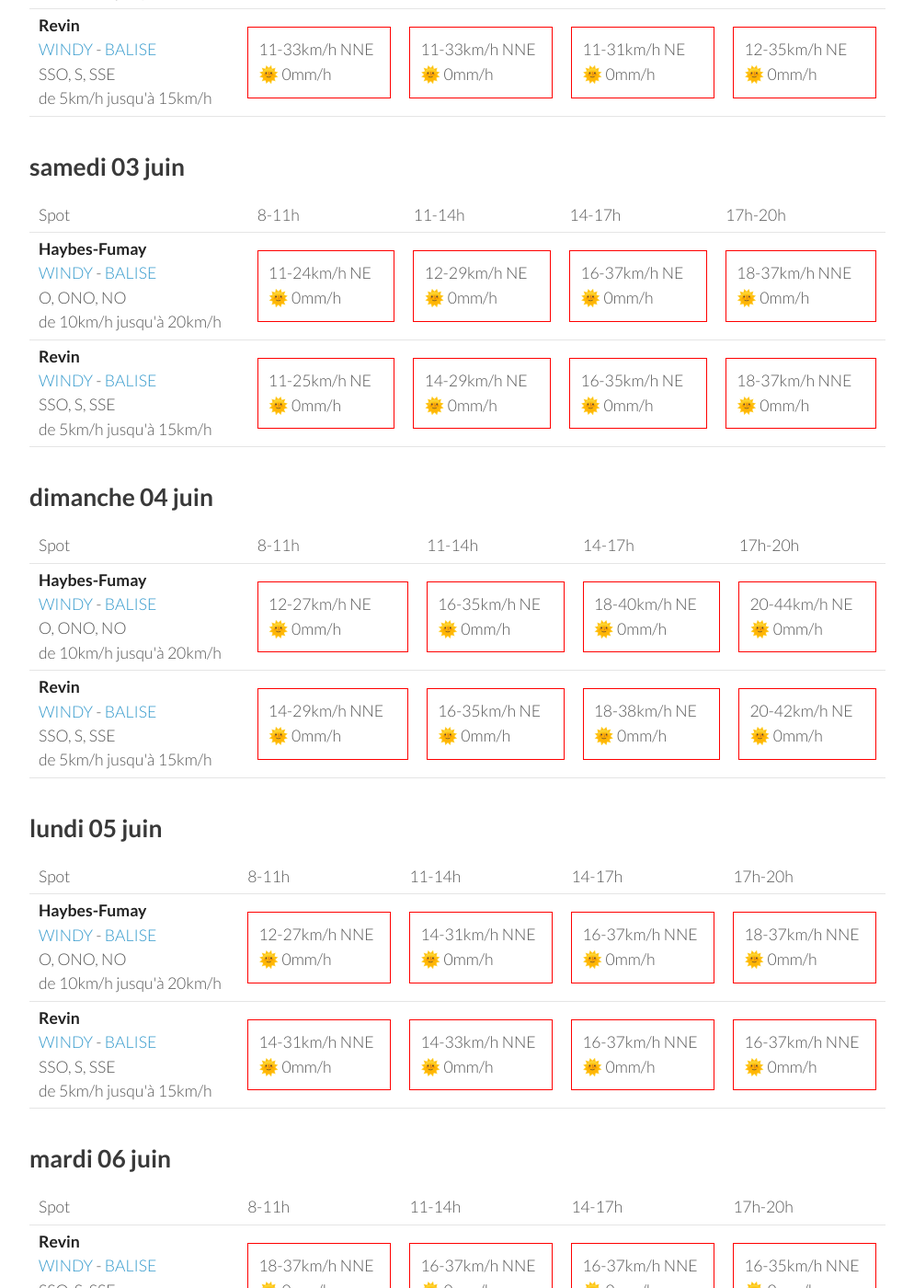
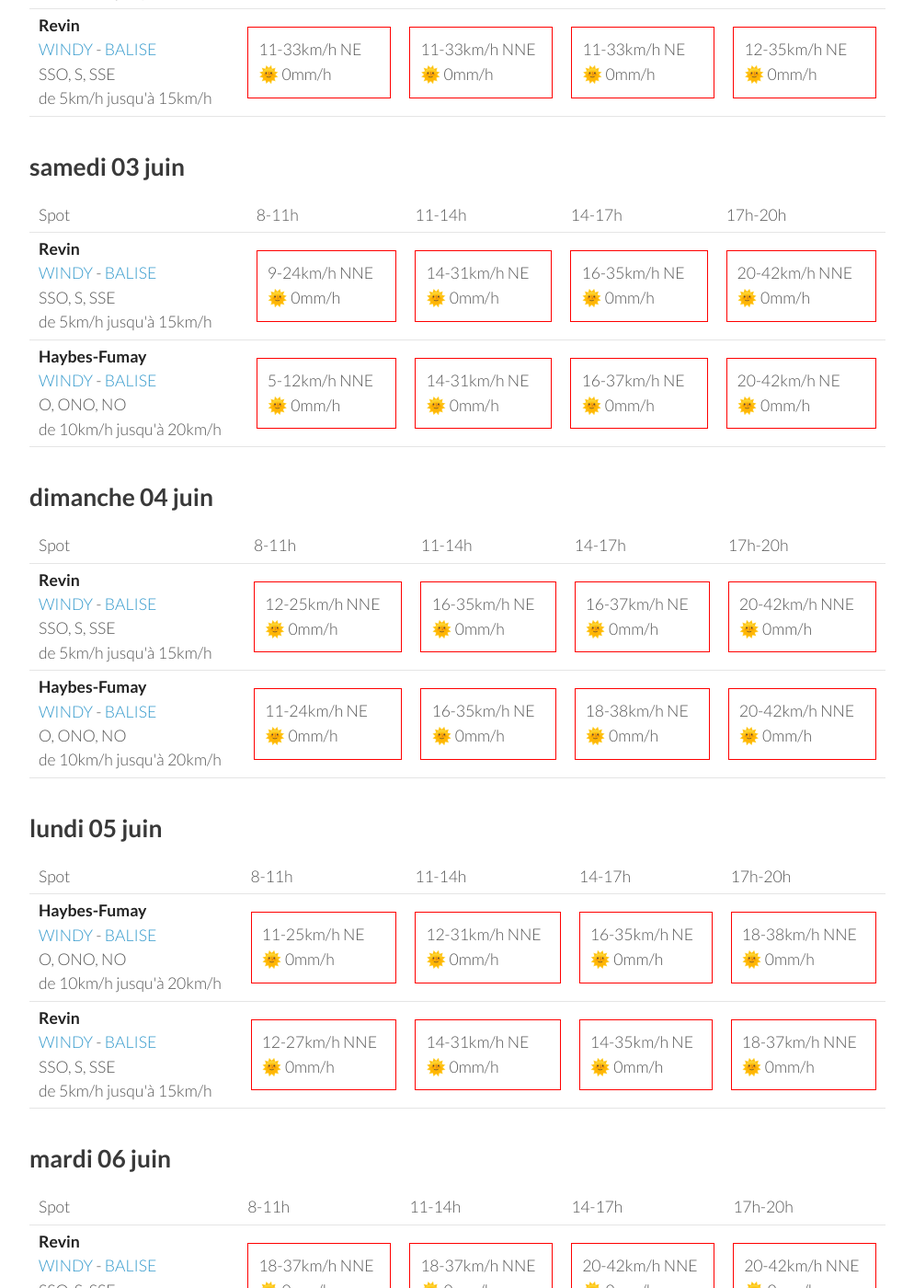
Before and after one commit to parapente-dans-le-nord/parapente-dans-le-nord.github.io, a Jekyll site: the page built from ardennes.markdown, in a window 1280 px wide and 1400 px high, scrolled down 833 px. Shown: the whole window at 92% size, without its empty margins (26-1020 px from the left). Built offline with Jekyll 4.4.1, drawn with Linux system fonts in a browser that asks for light colours; some of the changed text lies outside the part shown.

Commit message:
update index.markdown

```diff
--- a/ardennes.markdown
+++ b/ardennes.markdown
@@ -22,21 +22,21 @@ page mise à jour le jeudi 01 juin 17:10
       <td>17h-20h</td>
     </tr>
 <tr>
+        <td><strong>Revin</strong><br><a href="https://windy.com/49.948/4.625?49.543,4.625,8">WINDY</a> - <span class=""><a href="http://www.balisemeteo.com/balise.php?idBalise=5019">BALISE</a> </span><br> <span class="vent-favorable">SSO, S, SSE</span><br><span class="force-vent">de 5km/h jusqu'à 15km/h</span> </td>
+
+            <td><div class="not-flyable"><p>0-0km/h NA</p><p>🌧️ 0mm/h</p></div></td>
+            <td><div class="not-flyable"><p>0-0km/h NA</p><p>🌧️ 0mm/h</p></div></td>
+            <td><div class="not-flyable"><p>0-0km/h NA</p><p>🌧️ 0mm/h</p></div></td>
+            <td><div class="not-flyable"><p>14-37km/h NNE</p><p>🌞 0mm/h</p></div></td>
+
+    </tr>
+<tr>
         <td><strong>Haybes-Fumay</strong><br><a href="https://windy.com/49.998/4.715?49.913,4.738,10">WINDY</a> - <span class=""><a href="http://www.balisemeteo.com/balise.php?idBalise=104">BALISE</a> </span><br> <span class="vent-favorable">O, ONO, NO</span><br><span class="force-vent">de 10km/h jusqu'à 20km/h</span> </td>
 
             <td><div class="not-flyable"><p>0-0km/h NA</p><p>🌧️ 0mm/h</p></div></td>
-            <td><div class="not-flyable"><p>9-25km/h NNE</p><p>🌞 0mm/h</p></div></td>
-            <td><div class="not-flyable"><p>12-33km/h NNE</p><p>🌞 0mm/h</p></div></td>
-            <td><div class="not-flyable"><p>14-35km/h NNE</p><p>🌞 0mm/h</p></div></td>
-
-    </tr>
-<tr>
-        <td><strong>Revin</strong><br><a href="https://windy.com/49.948/4.625?49.543,4.625,8">WINDY</a> - <span class=""><a href="http://www.balisemeteo.com/balise.php?idBalise=5019">BALISE</a> </span><br> <span class="vent-favorable">SSO, S, SSE</span><br><span class="force-vent">de 5km/h jusqu'à 15km/h</span> </td>
-
             <td><div class="not-flyable"><p>0-0km/h NA</p><p>🌧️ 0mm/h</p></div></td>
-            <td><div class="not-flyable"><p>11-31km/h NE</p><p>🌞 0mm/h</p></div></td>
-            <td><div class="not-flyable"><p>11-31km/h NE</p><p>🌞 0mm/h</p></div></td>
-            <td><div class="not-flyable"><p>12-35km/h NNE</p><p>🌞 0mm/h</p></div></td>
+            <td><div class="not-flyable"><p>0-0km/h NA</p><p>🌧️ 0mm/h</p></div></td>
+            <td><div class="not-flyable"><p>14-37km/h NNE</p><p>🌞 0mm/h</p></div></td>
 
     </tr>
 
@@ -60,17 +60,17 @@ page mise à jour le jeudi 01 juin 17:10
 
             <td><div class="not-flyable"><p>11-25km/h NNE</p><p>🌞 0mm/h</p></div></td>
             <td><div class="not-flyable"><p>11-29km/h NNE</p><p>🌞 0mm/h</p></div></td>
-            <td><div class="not-flyable"><p>12-31km/h NNE</p><p>🌞 0mm/h</p></div></td>
-            <td><div class="not-flyable"><p>12-31km/h NNE</p><p>🌞 0mm/h</p></div></td>
+            <td><div class="not-flyable"><p>12-33km/h NNE</p><p>🌞 0mm/h</p></div></td>
+            <td><div class="not-flyable"><p>12-33km/h NNE</p><p>🌞 0mm/h</p></div></td>
 
 
     </tr>
 <tr>
         <td><strong>Revin</strong><br><a href="https://windy.com/49.948/4.625?49.543,4.625,8">WINDY</a> - <span class=""><a href="http://www.balisemeteo.com/balise.php?idBalise=5019">BALISE</a> </span><br> <span class="vent-favorable">SSO, S, SSE</span><br><span class="force-vent">de 5km/h jusqu'à 15km/h</span> </td>
 
+            <td><div class="not-flyable"><p>11-33km/h NE</p><p>🌞 0mm/h</p></div></td>
             <td><div class="not-flyable"><p>11-33km/h NNE</p><p>🌞 0mm/h</p></div></td>
-            <td><div class="not-flyable"><p>11-33km/h NNE</p><p>🌞 0mm/h</p></div></td>
-            <td><div class="not-flyable"><p>11-31km/h NE</p><p>🌞 0mm/h</p></div></td>
+            <td><div class="not-flyable"><p>11-33km/h NE</p><p>🌞 0mm/h</p></div></td>
             <td><div class="not-flyable"><p>12-35km/h NE</p><p>🌞 0mm/h</p></div></td>
 
 
@@ -92,22 +92,22 @@ page mise à jour le jeudi 01 juin 17:10
       <td>17h-20h</td>
     </tr>
 <tr>
-        <td><strong>Haybes-Fumay</strong><br><a href="https://windy.com/49.998/4.715?49.913,4.738,10">WINDY</a> - <span class=""><a href="http://www.balisemeteo.com/balise.php?idBalise=104">BALISE</a> </span><br> <span class="vent-favorable">O, ONO, NO</span><br><span class="force-vent">de 10km/h jusqu'à 20km/h</span> </td>
+        <td><strong>Revin</strong><br><a href="https://windy.com/49.948/4.625?49.543,4.625,8">WINDY</a> - <span class=""><a href="http://www.balisemeteo.com/balise.php?idBalise=5019">BALISE</a> </span><br> <span class="vent-favorable">SSO, S, SSE</span><br><span class="force-vent">de 5km/h jusqu'à 15km/h</span> </td>
 
-            <td><div class="not-flyable"><p>11-24km/h NE</p><p>🌞 0mm/h</p></div></td>
-            <td><div class="not-flyable"><p>12-29km/h NE</p><p>🌞 0mm/h</p></div></td>
-            <td><div class="not-flyable"><p>16-37km/h NE</p><p>🌞 0mm/h</p></div></td>
-            <td><div class="not-flyable"><p>18-37km/h NNE</p><p>🌞 0mm/h</p></div></td>
+            <td><div class="not-flyable"><p>9-24km/h NNE</p><p>🌞 0mm/h</p></div></td>
+            <td><div class="not-flyable"><p>14-31km/h NE</p><p>🌞 0mm/h</p></div></td>
+            <td><div class="not-flyable"><p>16-35km/h NE</p><p>🌞 0mm/h</p></div></td>
+            <td><div class="not-flyable"><p>20-42km/h NNE</p><p>🌞 0mm/h</p></div></td>
 
 
     </tr>
 <tr>
-        <td><strong>Revin</strong><br><a href="https://windy.com/49.948/4.625?49.543,4.625,8">WINDY</a> - <span class=""><a href="http://www.balisemeteo.com/balise.php?idBalise=5019">BALISE</a> </span><br> <span class="vent-favorable">SSO, S, SSE</span><br><span class="force-vent">de 5km/h jusqu'à 15km/h</span> </td>
+        <td><strong>Haybes-Fumay</strong><br><a href="https://windy.com/49.998/4.715?49.913,4.738,10">WINDY</a> - <span class=""><a href="http://www.balisemeteo.com/balise.php?idBalise=104">BALISE</a> </span><br> <span class="vent-favorable">O, ONO, NO</span><br><span class="force-vent">de 10km/h jusqu'à 20km/h</span> </td>
 
-            <td><div class="not-flyable"><p>11-25km/h NE</p><p>🌞 0mm/h</p></div></td>
-            <td><div class="not-flyable"><p>14-29km/h NE</p><p>🌞 0mm/h</p></div></td>
-            <td><div class="not-flyable"><p>16-35km/h NE</p><p>🌞 0mm/h</p></div></td>
-            <td><div class="not-flyable"><p>18-37km/h NNE</p><p>🌞 0mm/h</p></div></td>
+            <td><div class="not-flyable"><p>5-12km/h NNE</p><p>🌞 0mm/h</p></div></td>
+            <td><div class="not-flyable"><p>14-31km/h NE</p><p>🌞 0mm/h</p></div></td>
+            <td><div class="not-flyable"><p>16-37km/h NE</p><p>🌞 0mm/h</p></div></td>
+            <td><div class="not-flyable"><p>20-42km/h NE</p><p>🌞 0mm/h</p></div></td>
 
 
     </tr>
@@ -128,22 +128,22 @@ page mise à jour le jeudi 01 juin 17:10
       <td>17h-20h</td>
     </tr>
 <tr>
-        <td><strong>Haybes-Fumay</strong><br><a href="https://windy.com/49.998/4.715?49.913,4.738,10">WINDY</a> - <span class=""><a href="http://www.balisemeteo.com/balise.php?idBalise=104">BALISE</a> </span><br> <span class="vent-favorable">O, ONO, NO</span><br><span class="force-vent">de 10km/h jusqu'à 20km/h</span> </td>
+        <td><strong>Revin</strong><br><a href="https://windy.com/49.948/4.625?49.543,4.625,8">WINDY</a> - <span class=""><a href="http://www.balisemeteo.com/balise.php?idBalise=5019">BALISE</a> </span><br> <span class="vent-favorable">SSO, S, SSE</span><br><span class="force-vent">de 5km/h jusqu'à 15km/h</span> </td>
 
-            <td><div class="not-flyable"><p>12-27km/h NE</p><p>🌞 0mm/h</p></div></td>
+            <td><div class="not-flyable"><p>12-25km/h NNE</p><p>🌞 0mm/h</p></div></td>
             <td><div class="not-flyable"><p>16-35km/h NE</p><p>🌞 0mm/h</p></div></td>
-            <td><div class="not-flyable"><p>18-40km/h NE</p><p>🌞 0mm/h</p></div></td>
-            <td><div class="not-flyable"><p>20-44km/h NE</p><p>🌞 0mm/h</p></div></td>
+            <td><div class="not-flyable"><p>16-37km/h NE</p><p>🌞 0mm/h</p></div></td>
+            <td><div class="not-flyable"><p>20-42km/h NNE</p><p>🌞 0mm/h</p></div></td>
 
 
     </tr>
 <tr>
-        <td><strong>Revin</strong><br><a href="https://windy.com/49.948/4.625?49.543,4.625,8">WINDY</a> - <span class=""><a href="http://www.balisemeteo.com/balise.php?idBalise=5019">BALISE</a> </span><br> <span class="vent-favorable">SSO, S, SSE</span><br><span class="force-vent">de 5km/h jusqu'à 15km/h</span> </td>
+        <td><strong>Haybes-Fumay</strong><br><a href="https://windy.com/49.998/4.715?49.913,4.738,10">WINDY</a> - <span class=""><a href="http://www.balisemeteo.com/balise.php?idBalise=104">BALISE</a> </span><br> <span class="vent-favorable">O, ONO, NO</span><br><span class="force-vent">de 10km/h jusqu'à 20km/h</span> </td>
 
-            <td><div class="not-flyable"><p>14-29km/h NNE</p><p>🌞 0mm/h</p></div></td>
+            <td><div class="not-flyable"><p>11-24km/h NE</p><p>🌞 0mm/h</p></div></td>
             <td><div class="not-flyable"><p>16-35km/h NE</p><p>🌞 0mm/h</p></div></td>
             <td><div class="not-flyable"><p>18-38km/h NE</p><p>🌞 0mm/h</p></div></td>
-            <td><div class="not-flyable"><p>20-42km/h NE</p><p>🌞 0mm/h</p></div></td>
+            <td><div class="not-flyable"><p>20-42km/h NNE</p><p>🌞 0mm/h</p></div></td>
 
 
     </tr>
@@ -166,20 +166,20 @@ page mise à jour le jeudi 01 juin 17:10
 <tr>
         <td><strong>Haybes-Fumay</strong><br><a href="https://windy.com/49.998/4.715?49.913,4.738,10">WINDY</a> - <span class=""><a href="http://www.balisemeteo.com/balise.php?idBalise=104">BALISE</a> </span><br> <span class="vent-favorable">O, ONO, NO</span><br><span class="force-vent">de 10km/h jusqu'à 20km/h</span> </td>
 
-            <td><div class="not-flyable"><p>12-27km/h NNE</p><p>🌞 0mm/h</p></div></td>
-            <td><div class="not-flyable"><p>14-31km/h NNE</p><p>🌞 0mm/h</p></div></td>
-            <td><div class="not-flyable"><p>16-37km/h NNE</p><p>🌞 0mm/h</p></div></td>
-            <td><div class="not-flyable"><p>18-37km/h NNE</p><p>🌞 0mm/h</p></div></td>
+            <td><div class="not-flyable"><p>11-25km/h NE</p><p>🌞 0mm/h</p></div></td>
+            <td><div class="not-flyable"><p>12-31km/h NNE</p><p>🌞 0mm/h</p></div></td>
+            <td><div class="not-flyable"><p>16-35km/h NE</p><p>🌞 0mm/h</p></div></td>
+            <td><div class="not-flyable"><p>18-38km/h NNE</p><p>🌞 0mm/h</p></div></td>
 
 
     </tr>
 <tr>
         <td><strong>Revin</strong><br><a href="https://windy.com/49.948/4.625?49.543,4.625,8">WINDY</a> - <span class=""><a href="http://www.balisemeteo.com/balise.php?idBalise=5019">BALISE</a> </span><br> <span class="vent-favorable">SSO, S, SSE</span><br><span class="force-vent">de 5km/h jusqu'à 15km/h</span> </td>
 
-            <td><div class="not-flyable"><p>14-31km/h NNE</p><p>🌞 0mm/h</p></div></td>
-            <td><div class="not-flyable"><p>14-33km/h NNE</p><p>🌞 0mm/h</p></div></td>
-            <td><div class="not-flyable"><p>16-37km/h NNE</p><p>🌞 0mm/h</p></div></td>
-            <td><div class="not-flyable"><p>16-37km/h NNE</p><p>🌞 0mm/h</p></div></td>
+            <td><div class="not-flyable"><p>12-27km/h NNE</p><p>🌞 0mm/h</p></div></td>
+            <td><div class="not-flyable"><p>14-31km/h NE</p><p>🌞 0mm/h</p></div></td>
+            <td><div class="not-flyable"><p>14-35km/h NE</p><p>🌞 0mm/h</p></div></td>
+            <td><div class="not-flyable"><p>18-37km/h NNE</p><p>🌞 0mm/h</p></div></td>
 
 
     </tr>
@@ -203,19 +203,19 @@ page mise à jour le jeudi 01 juin 17:10
         <td><strong>Revin</strong><br><a href="https://windy.com/49.948/4.625?49.543,4.625,8">WINDY</a> - <span class=""><a href="http://www.balisemeteo.com/balise.php?idBalise=5019">BALISE</a> </span><br> <span class="vent-favorable">SSO, S, SSE</span><br><span class="force-vent">de 5km/h jusqu'à 15km/h</span> </td>
 
             <td><div class="not-flyable"><p>18-37km/h NNE</p><p>🌞 0mm/h</p></div></td>
-            <td><div class="not-flyable"><p>16-37km/h NNE</p><p>🌞 0mm/h</p></div></td>
-            <td><div class="not-flyable"><p>16-37km/h NNE</p><p>🌞 0mm/h</p></div></td>
-            <td><div class="not-flyable"><p>16-35km/h NNE</p><p>🌞 0mm/h</p></div></td>
+            <td><div class="not-flyable"><p>18-37km/h NNE</p><p>🌞 0mm/h</p></div></td>
+            <td><div class="not-flyable"><p>20-42km/h NNE</p><p>🌞 0mm/h</p></div></td>
+            <td><div class="not-flyable"><p>20-42km/h NNE</p><p>🌞 0mm/h</p></div></td>
 
 
     </tr>
 <tr>
         <td><strong>Haybes-Fumay</strong><br><a href="https://windy.com/49.998/4.715?49.913,4.738,10">WINDY</a> - <span class=""><a href="http://www.balisemeteo.com/balise.php?idBalise=104">BALISE</a> </span><br> <span class="vent-favorable">O, ONO, NO</span><br><span class="force-vent">de 10km/h jusqu'à 20km/h</span> </td>
 
-            <td><div class="not-flyable"><p>18-37km/h NE</p><p>🌞 0mm/h</p></div></td>
-            <td><div class="not-flyable"><p>14-37km/h NNE</p><p>🌞 0mm/h</p></div></td>
+            <td><div class="not-flyable"><p>14-33km/h NNE</p><p>🌞 0mm/h</p></div></td>
             <td><div class="not-flyable"><p>16-37km/h NNE</p><p>🌞 0mm/h</p></div></td>
-            <td><div class="not-flyable"><p>16-35km/h NNE</p><p>🌞 0mm/h</p></div></td>
+            <td><div class="not-flyable"><p>18-40km/h NNE</p><p>🌞 0mm/h</p></div></td>
+            <td><div class="not-flyable"><p>20-42km/h NNE</p><p>🌞 0mm/h</p></div></td>
 
 
     </tr>
```
Also changed, not shown: other parts of ardennes.markdown (+1 -1 lines).
